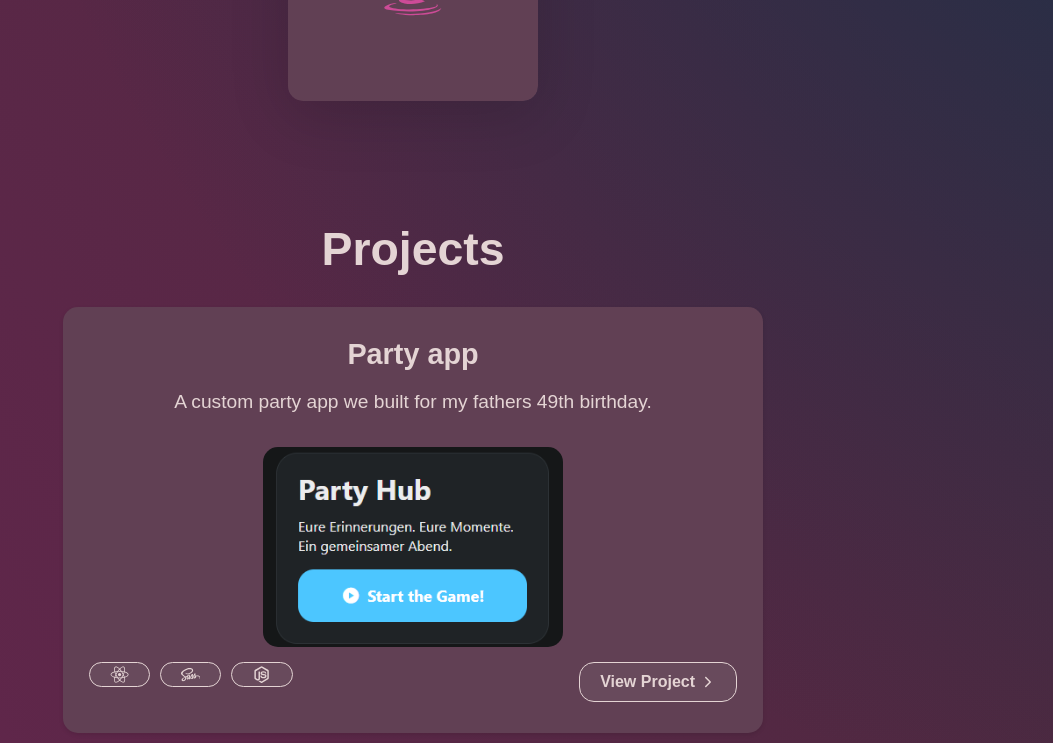
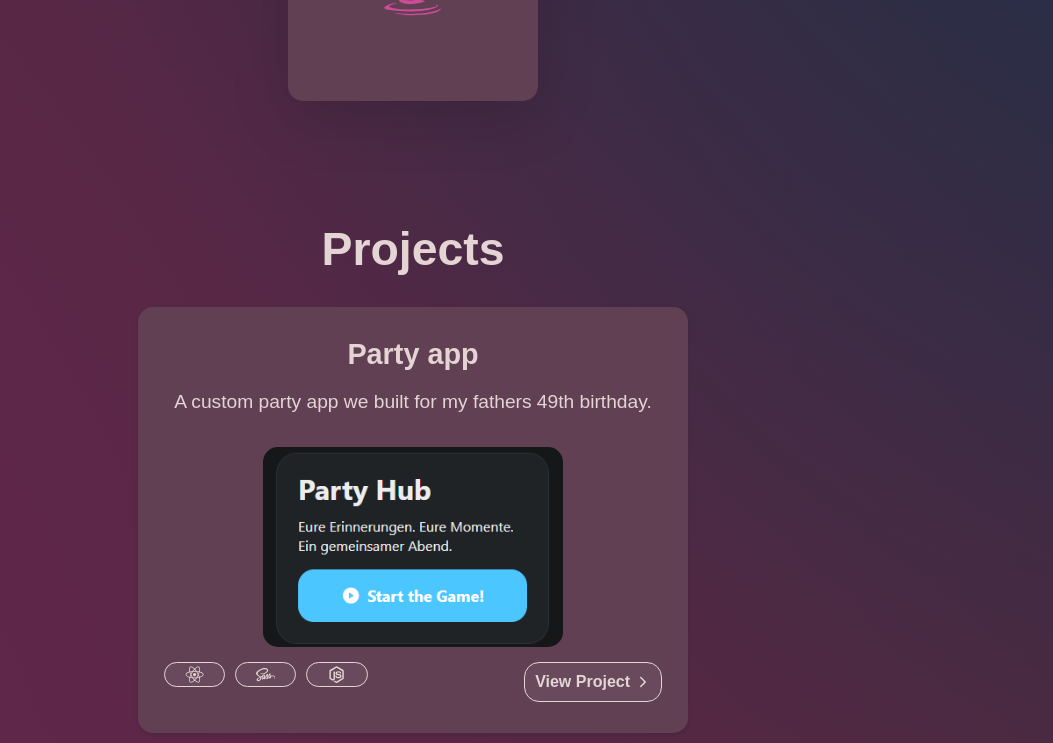
Before and after one commit to leaa321/lea321.github.io, a React (Vite) app: page / in a window 1280 px wide. Shown: the part 2500-3243 px from the top of the page, without its empty margins (227-1280 px from the left). Built offline with nearby package versions, Linux system fonts and the light colour scheme; a web font is replaced by a local one.

Commit message:
fixed bottom section

```diff
--- a/src/components/Projects.tsx
+++ b/src/components/Projects.tsx
@@ -1,7 +1,7 @@
 import "../style/projects.scss";
 import { IoIosArrowForward } from "react-icons/io";
 import partyGame from "../assets/projects/party-landingpage-short.png"
-import ourHome from "../assets/projects/ourhome-rewardpageShort.png";
+import ourHome from "../assets/projects/ourhome-taskpageShort.png";
 import { Link } from "react-router-dom";
 import { ICONS_BY_KEY } from "./Icon";
 
@@ -33,8 +33,10 @@ function Projects() {
           <div className="project-card">
             <div className="project-text-section">
               <h2>{project.name}</h2>
+
               <p>{project.description}</p>
             </div>
+
             <div className="project-card-media">
               <img src={project.imageLink} alt={project.name} />
             </div>
--- a/src/style/projects.scss
+++ b/src/style/projects.scss
@@ -1,11 +1,12 @@
 .project-section {
+  overflow: hidden;
+
   .card-container {
     display: flex;
     flex-wrap: wrap;
     flex-direction: row;
     justify-content: center;
-    gap: 10px;
-    max-width: 800px;
+    gap: 15px;
 
     .project-card {
       background-color: var(--color-card);
@@ -85,6 +86,11 @@
           font-weight: bold;
           text-decoration: none;
           transition: border-color 300ms ease;
+          align-self: flex-end;
+
+          .arrow-forward {
+            transition: transform 300ms ease;
+          }
 
           &:hover {
             border-color: var(--primary-color);
@@ -93,15 +99,13 @@
               transform: translateX(0.25rem);
             }
           }
-
-          .arrow-forward {
-            transition: transform 300ms ease;
-          }
         }
 
         .tag-section {
           display: flex;
           gap: 10px;
+          flex-wrap: wrap;
+          width: 50%;
 
           .tag {
             background-color: var(--color-blur);
@@ -122,7 +126,7 @@
   .project-section {
 
     .card-container {
-      max-width: 700px;
+      max-width: 550px;
       margin: 0 auto;
       justify-content: space-evenly;
 
@@ -133,12 +137,6 @@
         .project-text-section {
           font-size: var(--text-size-medium-small);
         }
-
-        .bottom-section {
-          .button {
-            padding: 10px 20px;
-          }
-        }
       }
     }
   }
```
